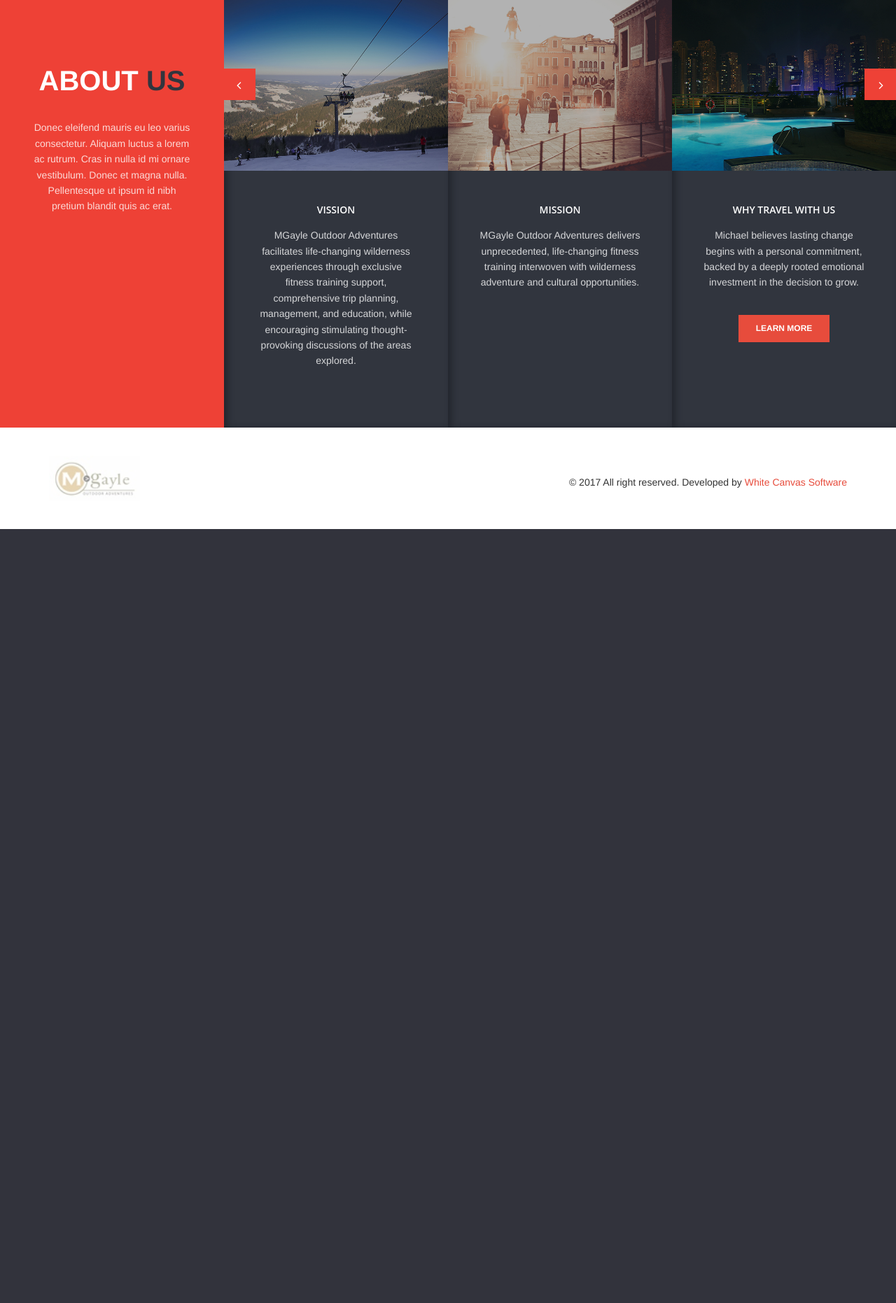
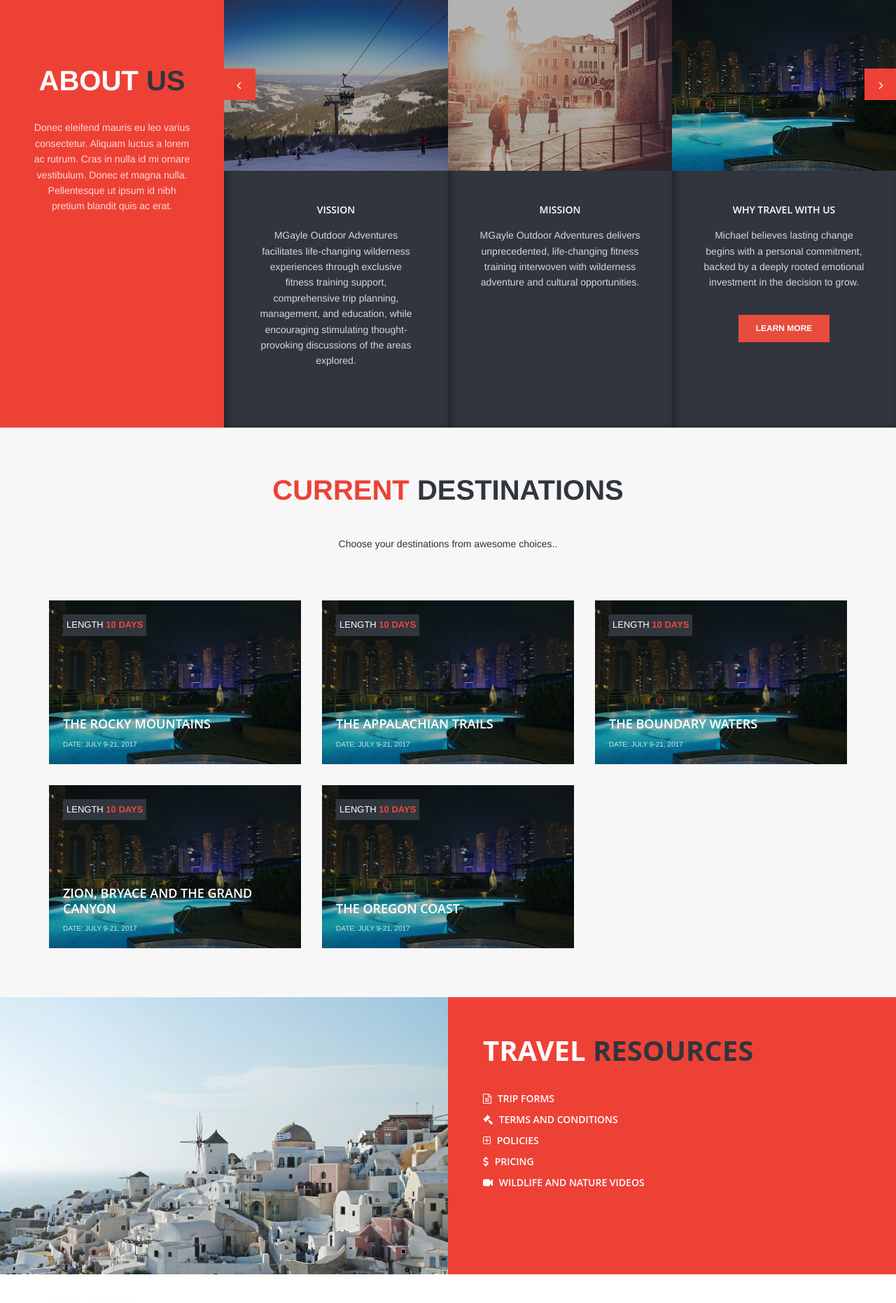
Before and after one commit to al-alamin/MGayle, a Django app: page / in a window 1280 px wide. Shown: the part 544-2406 px from the top of the page at 70% size. Before the commit the page ends 1300 px from the top, so only its background shows below. Run offline with Django 3.2, Linux system fonts and the light colour scheme; some libraries are stand-ins or nearby versions.

Commit message:
Fixed css issue. Added top banner background image

```diff
--- a/mgayle/home/templates/home/about-us.html
+++ b/mgayle/home/templates/home/about-us.html
@@ -1,6 +1,6 @@
 {% load staticfiles %}
 <!-- Our Service -->
-<div class="our-service-section text-center g-heading-v8 equal-height-columns" id="about_us">
+<div class="our-service-section text-center g-heading-v8 equal-height-columns" id="about_us" style="position: relative">
     <div class="container-fluid">
         <div class="row">
             <!-- Service Info -->
--- a/mgayle/home/templates/home/home.html
+++ b/mgayle/home/templates/home/home.html
@@ -3,10 +3,10 @@
 {% block content %}
     {% include 'home/top_banner.html' %}
     {% include 'home/about-us.html' %}
-{#     <div class="bg-color-light">#}
-{#    {% include 'home/current_tours.html' %}#}
-{#         </div>#}
-{#    {% include 'home/travle_resources.html' %}#}
+     <div class="bg-color-light">
+    {% include 'home/current_tours.html' %}
+         </div>
+    {% include 'home/travle_resources.html' %}
 {#    <div class="bg-color-light">#}
 {#        {% include 'home/future_tours.html' %}#}
 {#    </div>#}
--- a/mgayle/home/templates/home/travle_resources.html
+++ b/mgayle/home/templates/home/travle_resources.html
@@ -1,7 +1,7 @@
 {% load staticfiles %}
+<div class="container-fluid">
+<div class="row no-padding equal-height-columns g-heading-v8" id="travel_resources">
 
-<div class="row no-padding equal-height-columns g-heading-v8" id="travel_resources">
- <div class="container-fluid">
             <div class="col-md-6 col-sm-8 col-md-offset-0 col-sm-offset-2 no-padding">
                 <div class="equal-height-column" style="height: 444px;">
                     <img class="img-responsive" src="{% static 'unify_assets/img/greece-2.jpg' %}" alt="">
@@ -15,20 +15,23 @@
 
                         <ul class="list-unstyled margin-bottom-30">
                             <li>
-                        <h4 class="color-white"><i class="fa fa-file-text-o"></i><a href="#"> Trip Forms</a></h4>
+                                <h4 class="color-white"><i class="fa fa-file-text-o"></i><a href="#"> Trip Forms</a>
+                                </h4>
                             </li>
                             <li>
                                 <h4 class="color-white"><i class="fa fa-legal"></i><a href="#"> Terms and Conditions</a>
                                 </h4>
                             </li>
                             <li>
-                        <h4 class="color-white"><i class="fa fa-plus-square-o"></i><a href="#"> Policies</a></h4>
+                                <h4 class="color-white"><i class="fa fa-plus-square-o"></i><a href="#"> Policies</a>
+                                </h4>
                             </li>
                             <li>
                                 <h4 class="color-white"><i class="fa fa-dollar"></i><a href="#"> Pricing</a></h4>
                             </li>
                             <li>
-                        <h4 class="color-white"><i class="fa fa-video-camera"></i><a href="#"> Wildlife and Nature
+                                <h4 class="color-white"><i class="fa fa-video-camera"></i><a href="#"> Wildlife and
+                                    Nature
                                     Videos</a></h4>
                             </li>
                         </ul>
--- a/mgayle/static/unify_assets/css/custom.css
+++ b/mgayle/static/unify_assets/css/custom.css
@@ -1,6 +1,6 @@
 /* Add here all your css styles (customizations) */
 .interactive-slider-v2.img-v4{
-    background-image: url(../img/top_banner.jpg) !important;
+    background-image: url(../img/PolarBearfin2.jpg) !important;
 }
 .color-black{
     color: #333 !important;
@@ -14,3 +14,9 @@
 .our-service-info ul li a{
     color:white;
 }
+
+/*important to remove extra white space in mobile view before about us section*/
+#about_us .our-service-info h2{
+    margin: 0!important;
+    padding: 90px 0 30px !important;
+}
```
Also changed, not shown: 1 other file. Lines whose indentation alone changed are shown as unchanged.
